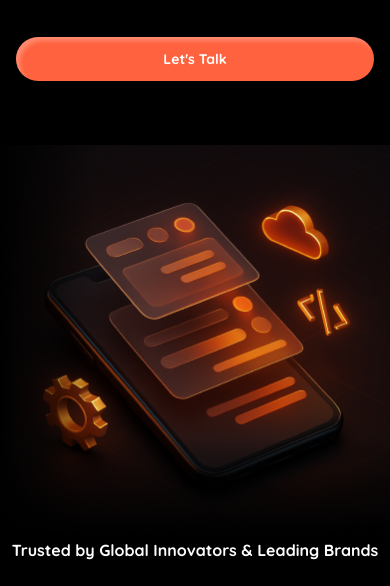
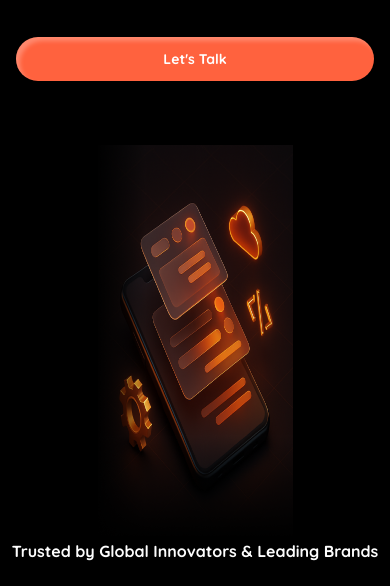
Before and after one commit to cindynufa/lp-company-profile-001, a website: page src/index.html in a window 390 px wide. Shown: the part 347-933 px from the top of the page. Drawn offline with nearby package versions, Linux system fonts and the light colour scheme; files that its build step writes are made by us from their sources.

Commit message:
feat: fix hero image

```diff
--- a/src/index.html
+++ b/src/index.html
@@ -69,7 +69,7 @@
       <!-- Hero Section -->
       <section
         id="home"
-        class="flex flex-col gap-10 lg:flex-row lg:mt-30 lg:items-center lg:justify-center"
+        class="flex flex-col gap-10 items-center justify-center lg:flex-row lg:mt-30 lg:right-0 lg:justify-between"
       >
         <div
           class="flex flex-col w-full px-4 py-6 gap-10 mt-30 lg:relative lg:ml-35 lg:z-10 lg:justify-self-start"
@@ -90,11 +90,15 @@
           </button>
         </div>
 
-        <img
-          src="/assets/images/dark-hero.png"
-          alt="Hero Image"
-          class="size-full overflow-hidden lg:absolute lg:w-1/2 lg:right-0 lg:mt-30 lg:justify-end-safe lg:object-contain"
-        />
+        <div
+          class="overflow-hidden lg:absolute w-1/2 lg:right-0 lg:mt-30 lg:justify-end-safe"
+        >
+          <img
+            src="/assets/images/dark-hero.png"
+            alt="Hero Image"
+            class="size-[24.438rem] lg:size-[46.688rem] lg:object-contain"
+          />
+        </div>
       </section>
 
       <!-- Brands Section -->
--- a/src/input.css
+++ b/src/input.css
@@ -65,7 +65,7 @@
   --radius-full: 9999px;
 
   /* Container */
-  --container-content: 1440px;
+  /* --container-content: 1440px; */
 
   /* Blur */
   --blur-glass: 40px;
```
